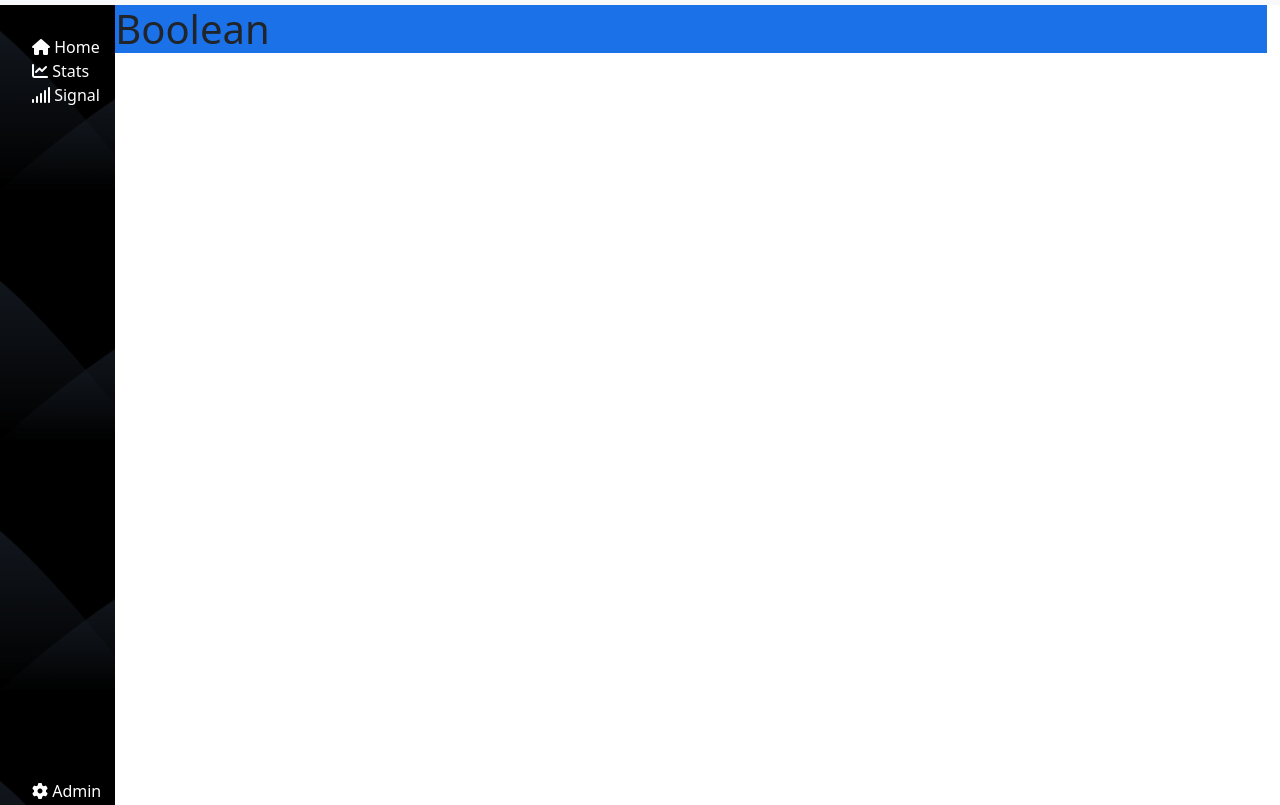
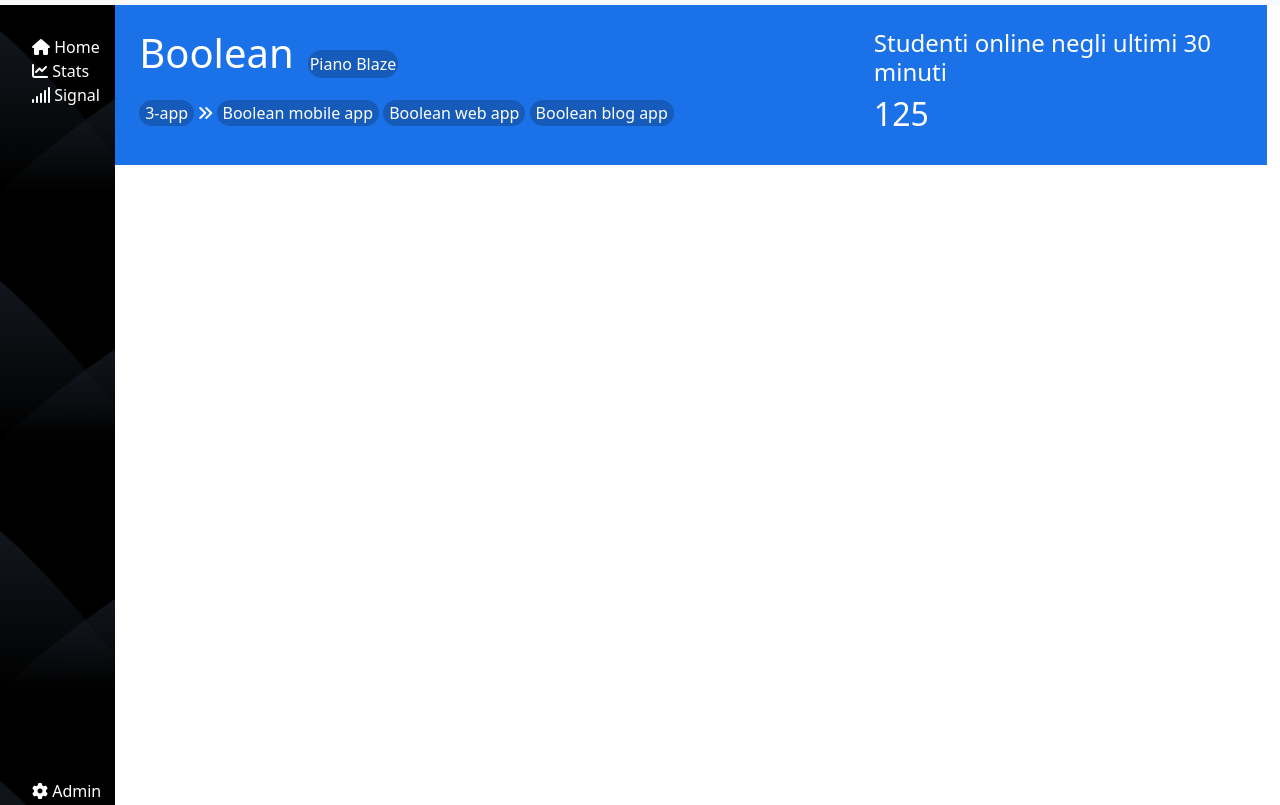
Before and after one commit to Riccardouras/html-css-bootstrap-dashboard, a plain HTML site: page index.html in a window 1280 px wide. Shown: the part 51-856 px from the top of the page. Drawn offline with nearby package versions, Linux system fonts and the light colour scheme.

Commit message:
prima parte main

```diff
--- a/css/style.css
+++ b/css/style.css
@@ -38,3 +38,14 @@
 .bg_blue{
     background-color: #1B72E8;
 }
+.tap_me button{
+    background-color: #165BBA;
+    color: white;
+    border: none;
+    border-radius: 70px;
+}
+#pad_button{
+    padding: 2px;
+    height: 28px;
+    margin: auto 14px;
+}
--- a/index.html
+++ b/index.html
@@ -58,8 +58,24 @@
         </nav>
         </section>
         <section>
-            <div class="width_90 bg_blue">
-                <h1>Boolean</h1>
+            <div class="d-flex justify-content-between width_90 bg_blue p-4">
+                <div class="row">
+                    <div class="d-flex tap_me">
+                        <h1 class="text-white">Boolean</h1>
+                        <button id="pad_button">Piano Blaze</button>
+                    </div>
+                    <div class="tap_me" >
+                        <button>3-app</button>
+                        <span><i class="fa-solid fa-angles-right text-white"></i></span>
+                        <button>Boolean mobile app</button>
+                        <button>Boolean web app</button>
+                        <button>Boolean blog app</button>
+                    </div>
+                </div>
+                <div>
+                    <h4 class="text-white" >Studenti online negli ultimi 30 minuti</h4>
+                    <h2 class="text-white" >125</h2>
+                </div>
             </div>
         </section>
     </main>
```
